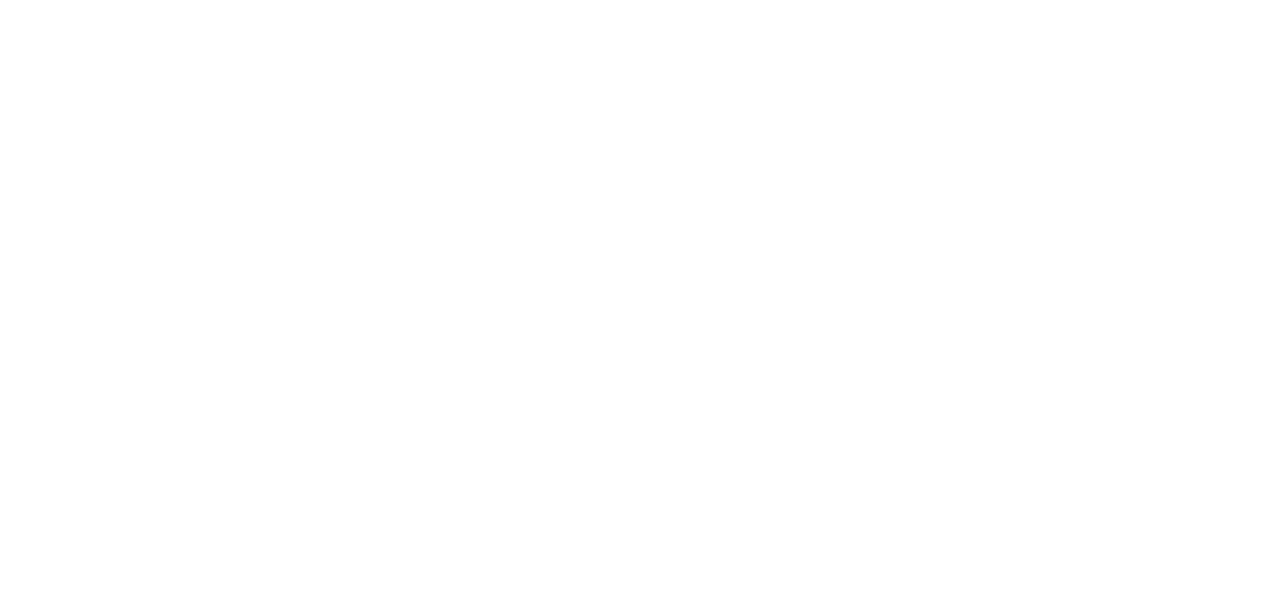
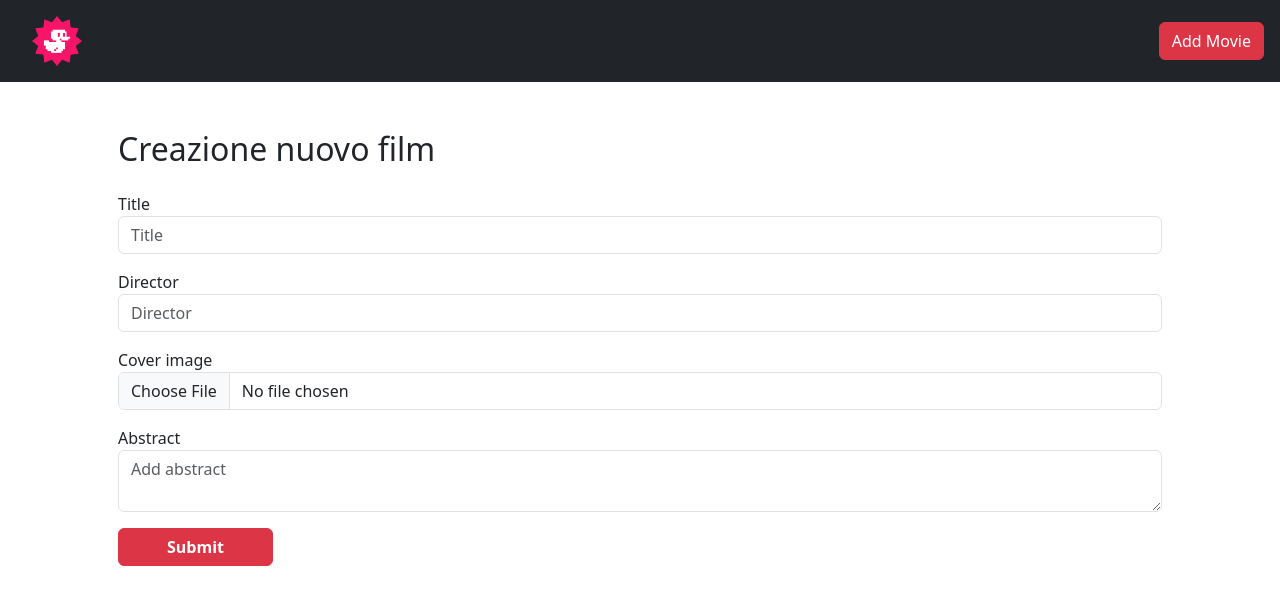
Before and after one commit to marcopriests/webapp-react, a React (Vite) app: page /movies/create in a window 1280 px wide. Before the commit this address had no page. Shown: the top 604 px of the page. Built offline with nearby package versions, Linux system fonts and the light colour scheme.

Commit message:
[UPD] form per aggiungere i film fatto

```diff
--- /dev/null
+++ b/pages/AddMovie.jsx
@@ -0,0 +1,74 @@
+import React from 'react'
+import { useState } from 'react'
+import axios from 'axios'
+import { Link, useNavigate } from 'react-router'
+
+const initialData = {
+    title: '',
+    director: '',
+    image: null,
+    abstract: ''
+}
+
+const AddMovie = () => {
+    const [formData, setFormData] = useState(initialData)
+
+    const navigate = useNavigate()
+
+    const setFieldValue = (e) => {
+        const { value, name } = e.target
+
+        if (name === 'image') {
+            setFormData({ ...formData, image: e.target.files[0] })
+        } else {
+            setFormData({ ...formData, [name]: e.target.value })
+        }
+    }
+
+    const handleSubmit = (e) => {
+        e.preventDefault()
+
+        axios.post(`http://127.0.0.1:3000/movies/`, formData, { headers: { 'Content-Type': 'multipart/form-data' } }).then(res => {
+            navigate('/')
+        })
+    }
+
+    return (
+        <div>
+            <div className="container p-5">
+                <div className="row">
+                    <div className="col-12 mb-3">
+                        <h2>Creazione nuovo film</h2>
+                    </div>
+                    <div className="col-12">
+                        <form onSubmit={handleSubmit}>
+                            <div className="row">
+                                <div className="col-12 mb-3">
+                                    <label htmlFor="">Title</label>
+                                    <input type="text" className='form-control' placeholder='Title' name='title' required value={formData.title} onChange={setFieldValue} />
+                                </div>
+                                <div className="col-12 mb-3">
+                                    <label htmlFor="">Director</label>
+                                    <input type="text" className='form-control' placeholder='Director' name='director' required value={formData.director} onChange={setFieldValue} />
+                                </div>
+                                <div className="col-12 mb-3">
+                                    <label htmlFor="">Cover image</label>
+                                    <input type="file" className='form-control' placeholder='Upload image' name='image' required onChange={setFieldValue} />
+                                </div>
+                                <div className="col-12 mb-3">
+                                    <label htmlFor="">Abstract</label>
+                                    <textarea name="abstract" id="abstract" className='form-control' placeholder='Add abstract' value={formData.abstract} onChange={setFieldValue}></textarea>
+                                </div>
+                                <div className="col-12">
+                                    <button type="submit" className="btn btn-danger px-5 fw-semibold">Submit</button>
+                                </div>
+                            </div>
+                        </form>
+                    </div>
+                </div>
+            </div>
+        </div>
+    )
+}
+
+export default AddMovie
--- a/src/App.jsx
+++ b/src/App.jsx
@@ -3,6 +3,7 @@
 import DefaultLayout from '../layouts/DefaultLayout'
 import MoviePage from '../pages/MoviePage'
 import MovieDetail from '../pages/MovieDetail'
+import AddMovie from '../pages/AddMovie'
 
 function App() {
   return (
@@ -12,6 +13,7 @@
           <Route Component={DefaultLayout}>
             <Route index Component={MoviePage} />
             <Route path=':id' Component={MovieDetail} />
+            <Route path='movies/create' Component={AddMovie} />
           </Route>
         </Routes>
       </BrowserRouter>
--- a/src/components/Header.jsx
+++ b/src/components/Header.jsx
@@ -16,11 +16,15 @@
 
 const Header = () => {
     return (
-        <div className='bg-dark p-3 d-flex align-items-center'>
+        <div className='bg-dark p-3 d-flex align-items-center justify-content-between'>
             <Link className='nav-link text-light ms-3' to='/'>
                 <div className='logo me-2'>
-                    <img className='img-fluid' src="public/duck.png" alt="logo" />
+                    <img className='img-fluid' src="../public/duck.png" alt="logo" />
                 </div>
+            </Link>
+
+            <Link className='nav-link text-light ms-3' to='/movies/create'>
+                <div className='btn btn-danger'>Add Movie</div>
             </Link>
         </div>
     )
```
